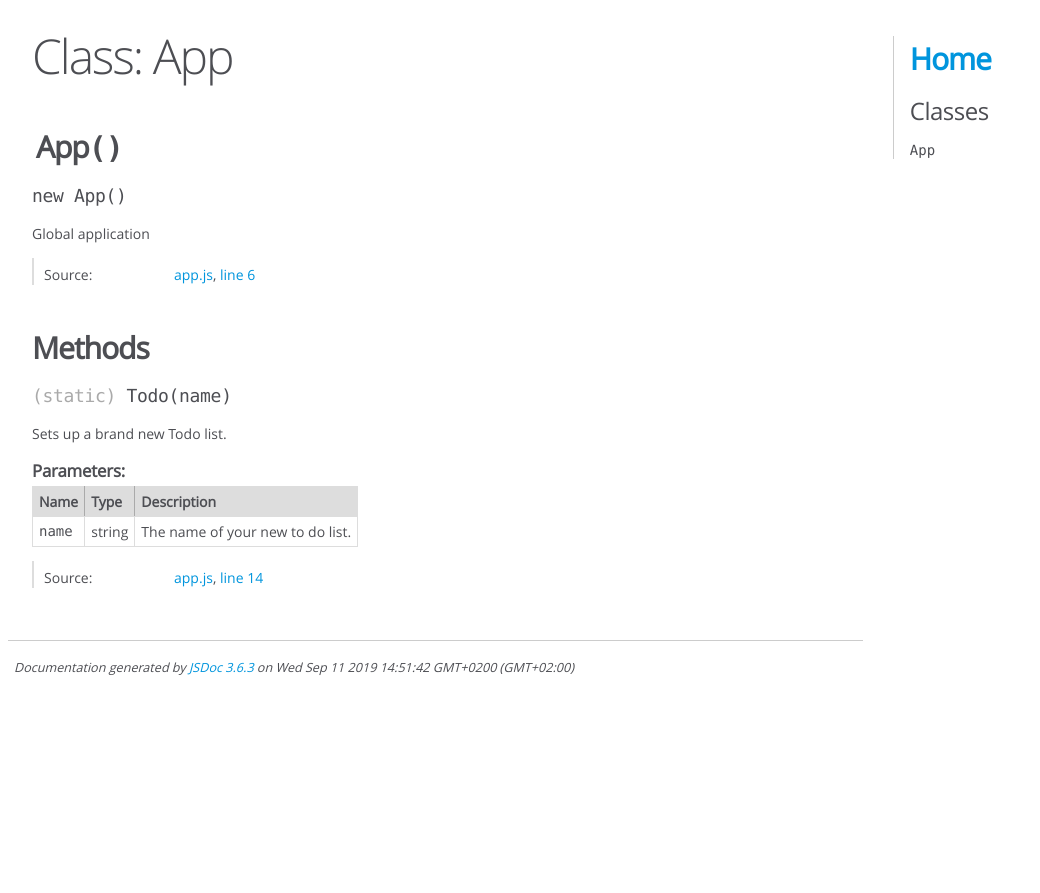
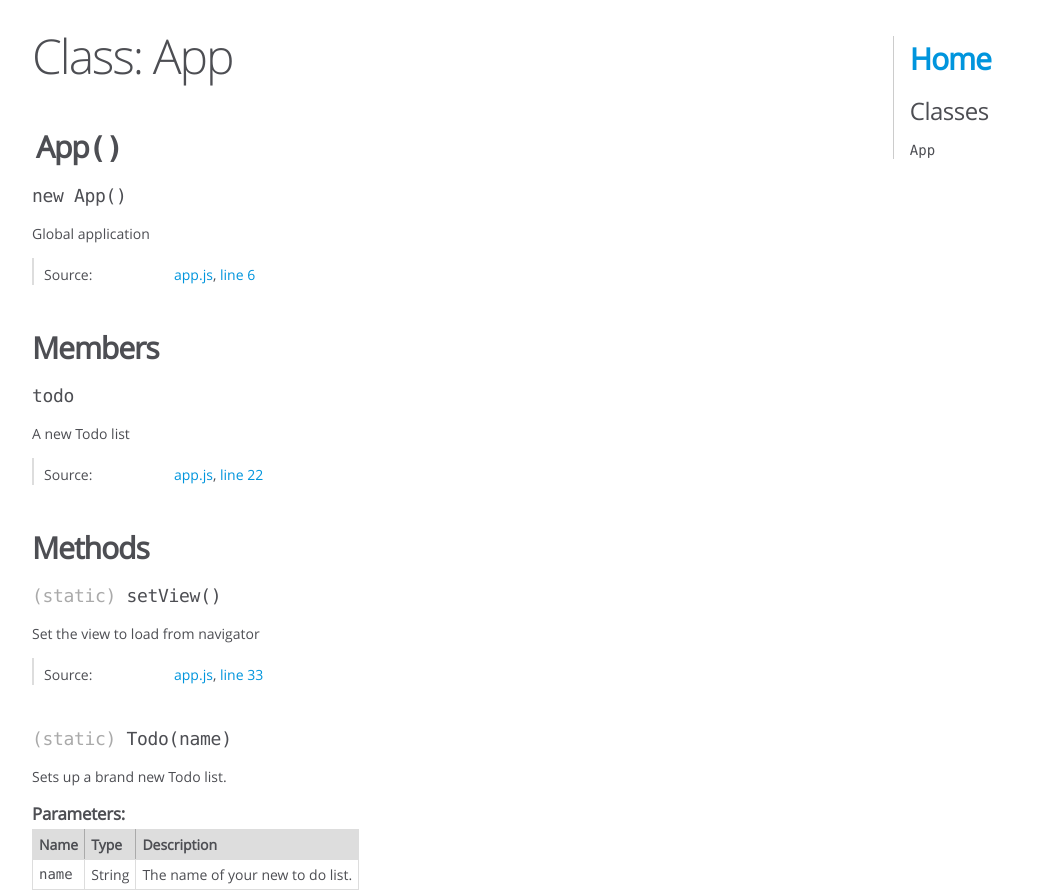
Before and after one commit to BataLaSalade/todoList, a website: page docs/App.html in a window 1280 px wide. Shown: the top 893 px of the page, without its empty margins (0-1040 px from the left). Before the commit the page ends 800 px from the top, so only its background shows below. Drawn offline with Linux system fonts and the light colour scheme.

Commit message:
docs - todo list variable and setView method

```diff
--- a/docs/App.html
+++ b/docs/App.html
@@ -139,9 +139,163 @@
 
 
 
+        <h3 class="subsection-title">Members</h3>
+
+
+
+<h4 class="name" id="todo"><span class="type-signature"></span>todo<span class="type-signature"></span></h4>
+
+
+
+
+<div class="description">
+    <p>A new Todo list</p>
+</div>
+
+
+
+
+
+
+
+<dl class="details">
+
+
+
+
+
+
+
+
+
+
+
+
+
+
+
+
+
+
+
+
+
+
+
+
+
+
+    <dt class="tag-source">Source:</dt>
+    <dd class="tag-source"><ul class="dummy"><li>
+        <a href="app.js.html">app.js</a>, <a href="app.js.html#line22">line 22</a>
+    </li></ul></dd>
+
+
+
+
+
+
+
+</dl>
+
+
+
+
+
+
+
+
 
 
         <h3 class="subsection-title">Methods</h3>
+
+
+
+
+
+
+
+    <h4 class="name" id=".setView"><span class="type-signature">(static) </span>setView<span class="signature">()</span><span class="type-signature"></span></h4>
+
+
+
+
+
+
+<div class="description">
+    <p>Set the view to load from navigator</p>
+</div>
+
+
+
+
+
+
+
+
+
+
+
+
+
+<dl class="details">
+
+
+
+
+
+
+
+
+
+
+
+
+
+
+
+
+
+
+
+
+
+
+
+
+
+
+    <dt class="tag-source">Source:</dt>
+    <dd class="tag-source"><ul class="dummy"><li>
+        <a href="app.js.html">app.js</a>, <a href="app.js.html#line33">line 33</a>
+    </li></ul></dd>
+
+
+
+
+
+
+
+</dl>
+
+
+
+
+
+
+
+
+
+
+
+
+
+
+
+
+
+
+
 
 
 
@@ -199,7 +353,7 @@
             <td class="type">
 
 
-<span class="param-type">string</span>
+<span class="param-type">String</span>
 
 
 
@@ -302,7 +456,7 @@
 <br class="clear">
 
 <footer>
-    Documentation generated by <a href="https://github.com/jsdoc/jsdoc">JSDoc 3.6.3</a> on Wed Sep 11 2019 14:51:42 GMT+0200 (GMT+02:00)
+    Documentation generated by <a href="https://github.com/jsdoc/jsdoc">JSDoc 3.6.3</a> on Wed Sep 11 2019 15:06:49 GMT+0200 (GMT+02:00)
 </footer>
 
 <script> prettyPrint(); </script>
```
Also changed, not shown: docs/app.js.html (+11 -2 lines), docs/controller.js.html (+1 -1 lines), docs/index.html (+1 -1 lines), docs/model.js.html (+1 -1 lines), docs/store.js.html (+1 -1 lines), docs/template.js.html (+1 -1 lines), js/app.js (+9 -0 lines).
